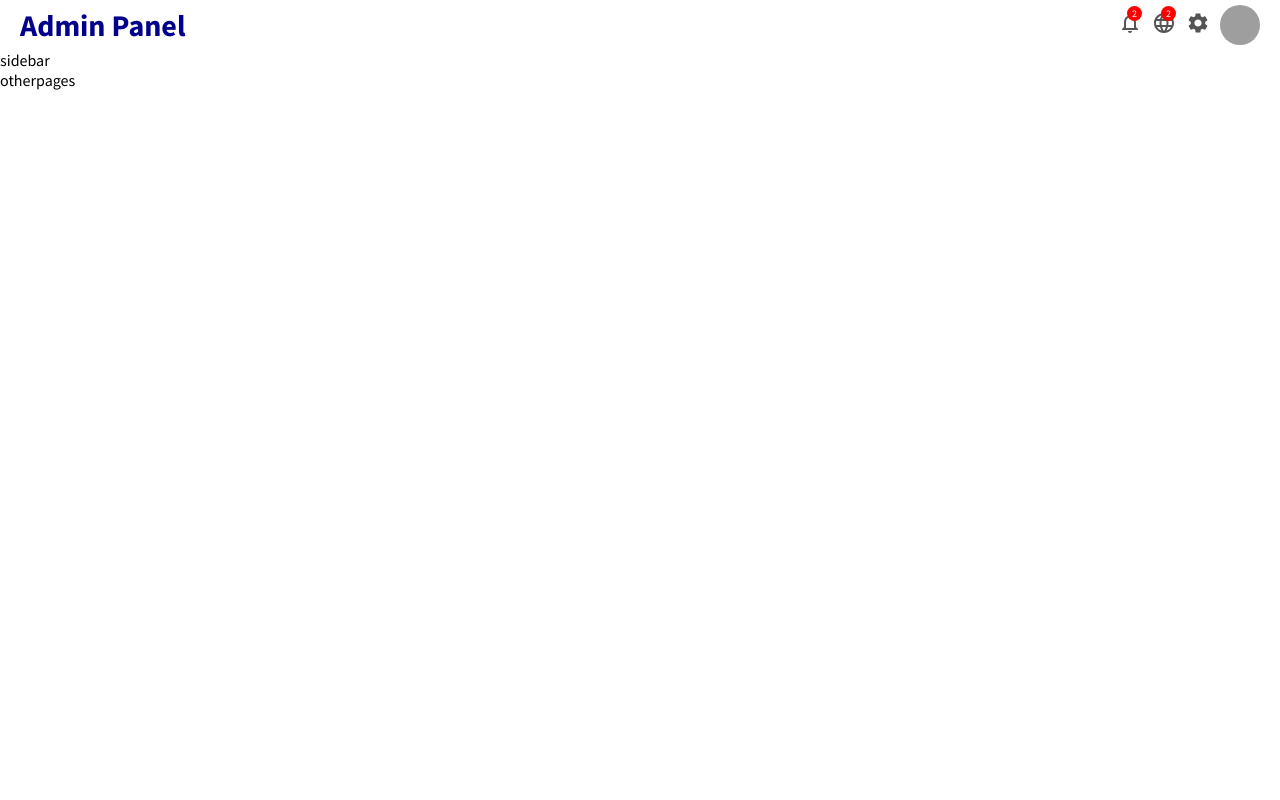
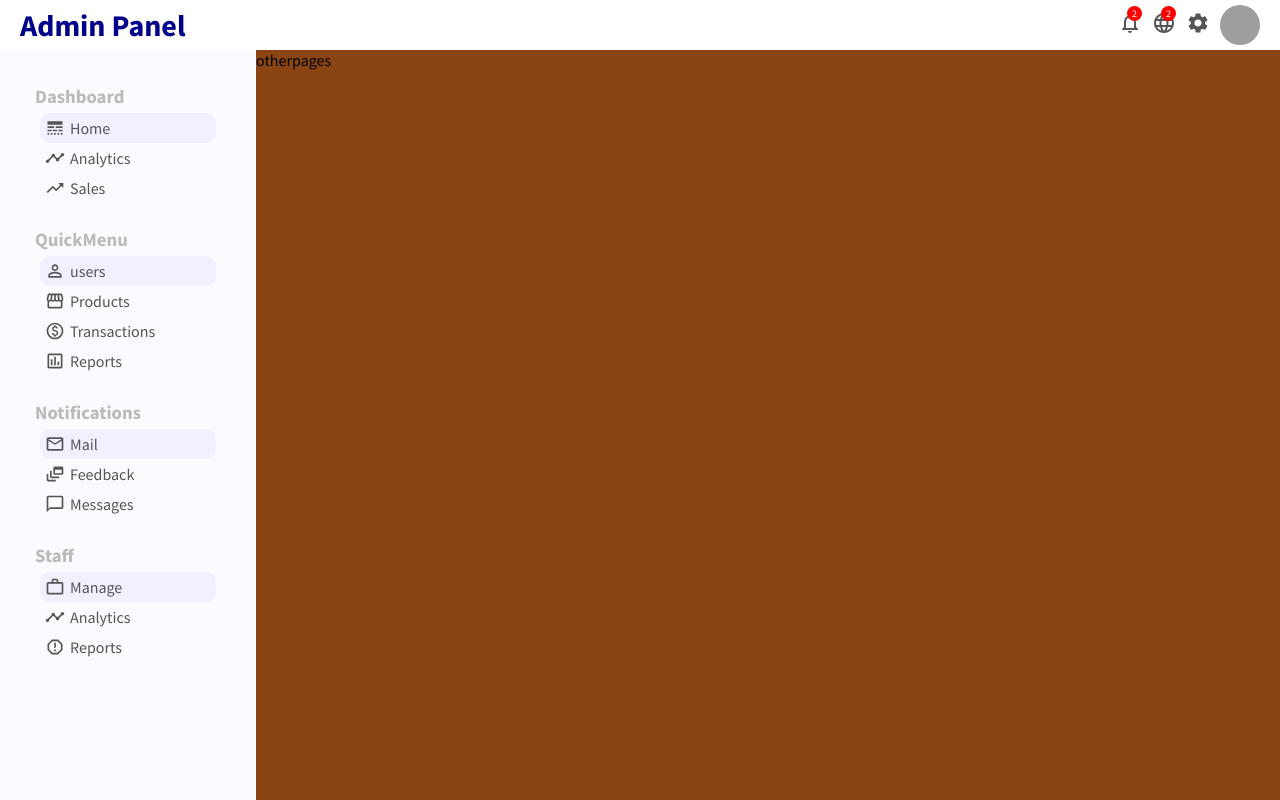
Before and after one commit to JenushanthAts/admin_panel, a React (Create React App) app in the folder admin_panel/: page / in a window 1280 px wide. Built offline with nearby package versions, Linux system fonts and the light colour scheme; grey boxes are pictures that could not be loaded.

Commit message:
copleted sidebar item

```diff
--- a/admin_panel/src/App.js
+++ b/admin_panel/src/App.js
@@ -1,13 +1,14 @@
 import Topbar from "./components/topbar/Topbar";
 import Sidebar from "./components/sidebar/sidebar";
-
+import "./app.css";
 function App() {
   return (
     <div >
-      <Topbar/>
+      <Topbar />
+      {/* container is created for displaying two widgets(sidebar,otherpages) in row manner */}
       <div className="container">
-      <Sidebar/>
-      otherpages
+        <Sidebar />
+        <div className="others">otherpages</div>
       </div>
 
 
--- /dev/null
+++ b/admin_panel/src/app.css
@@ -0,0 +1,7 @@
+.container{
+    display: flex;
+}
+.others{
+    flex: 4;
+    background-color: saddlebrown;
+}
--- a/admin_panel/src/components/sidebar/sidebar.css
+++ b/admin_panel/src/components/sidebar/sidebar.css
@@ -0,0 +1,36 @@
+.sidebar{
+    flex:1;
+    height: calc(100vh - 50px);
+    background-color: rgb(251,251,255);
+    position: sticky;
+    top: 50px;
+}
+.sidebarWrapper{
+    padding: 15px;
+    color: #555;
+}
+.sidebarMenu{
+    margin: 20px;
+}
+.sidebarTitle{
+    font: 13px;
+    color: rgb(187,186,186);
+}
+.sidebarList{
+    list-style: none;
+    padding: 5px;
+}
+.sidebarListItem{
+    padding: 5px;
+    cursor: pointer;
+    display: flex;
+    align-items: center;
+    border-radius: 10px;
+}
+.sidebarListItem.active,.sidebarListItem.hover{
+    background-color: rgb(240,240,255);
+}
+.sidebarIcon{
+    margin-right: 5px;
+    font-size: 20px !important;
+}
--- a/admin_panel/src/components/sidebar/sidebar.jsx
+++ b/admin_panel/src/components/sidebar/sidebar.jsx
@@ -1,9 +1,94 @@
 import React from 'react'
-
+import "./sidebar.css"
+import LineStyleIcon from '@mui/icons-material/LineStyle';
+import TimelineIcon from '@mui/icons-material/Timeline';
+import TrendingUpIcon from '@mui/icons-material/TrendingUp';
+import PermIdentityIcon from '@mui/icons-material/PermIdentity';
+import StorefrontIcon from '@mui/icons-material/Storefront';
+import MailOutlineIcon from '@mui/icons-material/MailOutline';
+import DynamicFeedIcon from '@mui/icons-material/DynamicFeed';
+import ChatBubbleOutlineIcon from '@mui/icons-material/ChatBubbleOutline';
+import AssessmentOutlinedIcon from '@mui/icons-material/AssessmentOutlined';
+import WorkOutlineIcon from '@mui/icons-material/WorkOutline';
+import ReportGmailerrorredIcon from '@mui/icons-material/ReportGmailerrorred';
+import PaidOutlinedIcon from '@mui/icons-material/PaidOutlined';
 export default function sidebar() {
     return (
-        <div className='sidebar'>
-            sidebar
+        <div className="sidebar">
+            <div className="sidebarWrapper">
+                <div className="sidebarMenu">
+                    <h3 className="sidebarTitle">Dashboard</h3>
+                    <ul className="sidebarList">
+                        <li className="sidebarListItem active">
+                            <LineStyleIcon className="sidebarIcon"/>
+                            Home
+                        </li>
+                        <li className="sidebarListItem">
+                            <TimelineIcon className="sidebarIcon"/>
+                            Analytics
+                        </li>
+                        <li className="sidebarListItem">
+                            <TrendingUpIcon className="sidebarIcon"/>
+                            Sales
+                        </li>
+                    </ul>
+                </div>
+                <div className="sidebarMenu">
+                    <h3 className="sidebarTitle">QuickMenu</h3>
+                    <ul className="sidebarList">
+                        <li className="sidebarListItem active">
+                            <PermIdentityIcon className="sidebarIcon"/>
+                            users
+                        </li>
+                        <li className="sidebarListItem">
+                            <StorefrontIcon className="sidebarIcon"/>
+                            Products
+                        </li>
+                        <li className="sidebarListItem">
+                            <PaidOutlinedIcon className="sidebarIcon"/>
+                            Transactions
+                        </li>
+                        <li className="sidebarListItem">
+                            <AssessmentOutlinedIcon className="sidebarIcon"/>
+                            Reports
+                        </li>
+                    </ul>
+                </div>
+                <div className="sidebarMenu">
+                    <h3 className="sidebarTitle">Notifications</h3>
+                    <ul className="sidebarList">
+                        <li className="sidebarListItem active">
+                            <MailOutlineIcon className="sidebarIcon"/>
+                            Mail
+                        </li>
+                        <li className="sidebarListItem">
+                            <DynamicFeedIcon className="sidebarIcon"/>
+                            Feedback
+                        </li>
+                        <li className="sidebarListItem">
+                            <ChatBubbleOutlineIcon className="sidebarIcon"/>
+                            Messages
+                        </li>
+                    </ul>
+                </div>
+                <div className="sidebarMenu">
+                    <h3 className="sidebarTitle">Staff</h3>
+                    <ul className="sidebarList">
+                        <li className="sidebarListItem active">
+                            <WorkOutlineIcon className="sidebarIcon"/>
+                            Manage
+                        </li>
+                        <li className="sidebarListItem">
+                            <TimelineIcon className="sidebarIcon"/>
+                            Analytics
+                        </li>
+                        <li className="sidebarListItem">
+                            <ReportGmailerrorredIcon className="sidebarIcon"/>
+                            Reports
+                        </li>
+                    </ul>
+                </div>
+            </div>
         </div>
     )
 }
```
Also changed, not shown: 1 other file (tests, documents, lock files or other folders).
